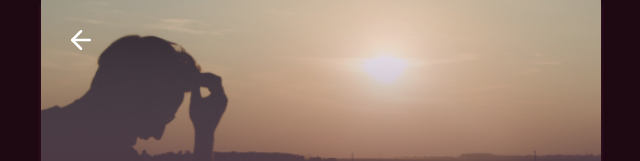
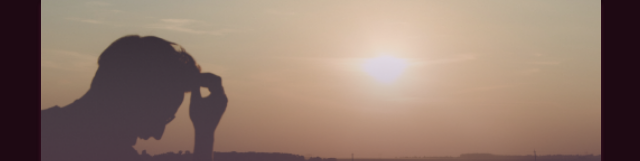
Before and after one commit to notsecret32/FitFlex, a React (Vite) app: page /auth in a window 1280 px wide. Shown: the top 161 px of the page, without its empty margins (319-959 px from the left). Built offline with nearby package versions, Linux system fonts and the light colour scheme; a web font is replaced by a local one.

Commit message:
fix: fixed a bug when the back button worked incorrectly

```diff
--- a/src/components/layout/header/Header.jsx
+++ b/src/components/layout/header/Header.jsx
@@ -12,18 +12,34 @@ const Header = ({ backLink = '' }) => {
 
 	const { isAuth } = useAuth()
 
+	const handlePathname = () => {
+		if (isAuth) {
+			return backLink || '/'
+		}
+
+		if (pathname === '/profile' && isAuth) {
+			return '/'
+		}
+
+		return '/auth'
+	}
+
 	return (
 		<header className={styles.header}>
-			{pathname !== '/' || !isAuth ? (
-				<button onClick={() => navigate(isAuth ? backLink : '/auth')}>
-					<FiArrowLeft color='white' fontSize={30} />
-				</button>
-			) : (
-				<button onClick={() => navigate('/profile')}>
-					<SlUser fill='#fff' fontSize={30} />
-				</button>
+			{isAuth && (
+				<>
+					{pathname === '/' && isAuth ? (
+						<button onClick={() => navigate('/profile')}>
+							<SlUser fill='#fff' fontSize={30} />
+						</button>
+					) : (
+						<button onClick={() => navigate(handlePathname())}>
+							<FiArrowLeft color='white' fontSize={30} />
+						</button>
+					)}
+					{isAuth && <Hamburger />}
+				</>
 			)}
-			{isAuth && <Hamburger />}
 		</header>
 	)
 }
```
